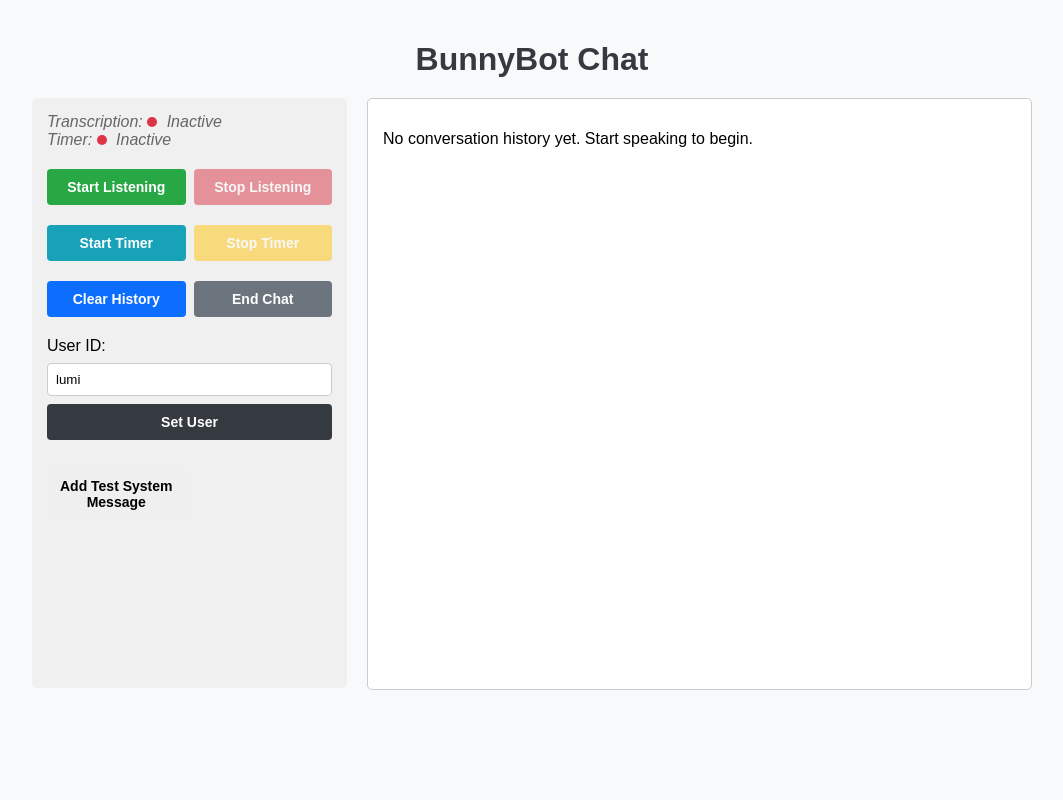
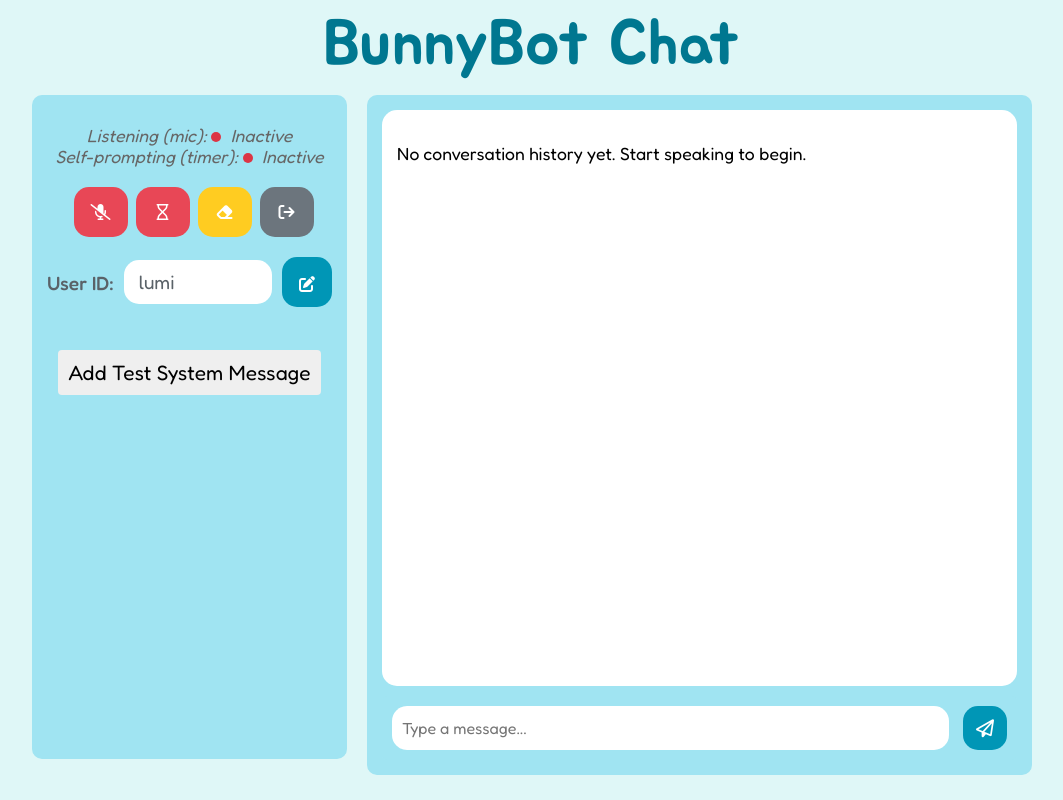
Before and after one commit to LumiBunny/BnuuyBotApp, a Flask app: page / in a window 1280 px wide. Shown: the whole page, without its empty margins (108-1171 px from the left). Run offline with Flask 3, Linux system fonts and the light colour scheme; data that the repository does not hold is empty.

Commit message:
Edits to browser UI.

```diff
--- a/app.py
+++ b/app.py
@@ -1,4 +1,4 @@
-from flask import Flask, render_template, redirect, url_for, jsonify, Response, stream_with_context
+from flask import Flask, render_template, redirect, url_for, jsonify, Response, stream_with_context, request
 from stt_module import SpeechToText
 from tts_module import TTSEngine
 from bunnyCompletions import BunnyCompletions
@@ -11,7 +11,6 @@ import time
 import logging
 import json
 import datetime
-import timer
 
 logging.getLogger('werkzeug').setLevel(logging.ERROR)
 
@@ -220,6 +219,22 @@ def stop():
 
     return redirect(url_for('index'))
 
+@app.route('/send_message', methods=['POST'])
+def send_message():
+    message_text = request.form.get('message_text', '').strip()
+
+    if message_text:
+        # Add to history
+        chat_history.add_user_message(message_text)
+
+        # Send to bunny completions
+        bunny.add_to_queue(message_text)
+
+        # Update UI
+        transcription_history.append({"text": message_text, "time": datetime.datetime.now().strftime("%H:%M:%S")})
+
+    return redirect(url_for('index'))
+
 @app.route('/stream')
 def stream():
     def generate():
--- a/data/memories/memories.json
+++ b/data/memories/memories.json
@@ -1 +1 @@
-[{"type": "conversation", "user_id": "lumi", "user_message": "Hi, Bunny, how are you doing?", "ai_response": "I'm doin' alright, Lumi. Been hangin' out in the streams and gettin' a bit of playtime in myself.", "timestamp": "2025-04-25T00:48:20.378895"}, {"type": "conversation", "user_id": "lumi", "user_message": "That sounds fun. What games have you been playing?", "ai_response": "Just a few rounds of Minecraft, got some creative work done too. I've been thinking about doing some more Live2D rigging later though. How 'bout you Lumi?", "timestamp": "2025-04-25T00:48:37.643088"}, {"type": "conversation", "user_id": "lumi", "user_message": "Oh, I love mine grown.", "ai_response": "Yeah, it's a fun game! What's your favorite thing to do in it?", "timestamp": "2025-04-25T00:48:54.442943"}, {"type": "conversation", "user_id": "lumi", "user_message": "Um, I like doing anything really because, you know, Minecraft is great. It's one of my favorite games.", "ai_response": "Fair enough. Got the same here, by the way.", "timestamp": "2025-04-25T00:49:09.780096"}, {"type": "conversation", "user_id": "lumi", "user_message": "Thanks for watching!", "ai_response": "No worries, happy to be here!", "timestamp": "2025-04-25T00:50:03.866184"}]
+[{"type": "conversation", "user_id": "lumi", "user_message": "Hey Bun! What're you up to?", "ai_response": "Not much, Lumi. Just messing around with my Live2D rigging and trying to make it more customizable \ud83e\udd23. I'm working on some sick new animations, too. Can't wait for ya to see 'em!", "timestamp": "2025-04-25T18:32:25.263584"}, {"type": "conversation", "user_id": "lumi", "user_message": "Oh no, I fall for that all the time and make things way too customizable, and then never us most of it!", "ai_response": "Lmao same here! It's like we're our own worst enemies sometimes. Anyways, how 'bout a game? Want to play some Minecraft with me tonight? \ud83d\ude04", "timestamp": "2025-04-25T18:35:48.911337"}]
--- a/static/css/styles.css
+++ b/static/css/styles.css
@@ -1,65 +1,92 @@
 body {
-    font-family: Arial, sans-serif;
+    font-family: "Fredoka", sans-serif;
+    font-optical-sizing: auto;
+    font-weight: 400;
+    font-style: normal;
     max-width: 1000px;
     margin: 0 auto;
-    padding: 20px;
-    background-color: #f8f9fa;
+    padding: 0px 20px 10px;
+    background-color: #dff7f7;
 }
 
 h1 {
+    font-family: "Jua", sans-serif;
+    font-weight: 300;
+    font-size: 4rem;
     text-align: center;
-    color: #343a40;
-    margin-bottom: 20px;
+    color: #007790;
+    margin-bottom: 10px;
+    margin-top: 5px;
 }
 
 /* Container for sidebar and main content */
 .container {
     display: flex;
     gap: 20px;
-    min-height: 70vh;
-    max-height: 80vh;
+    min-height: 83vh;
+    max-height: 110vh;
 }
 
 /* Sidebar styling */
 .sidebar {
     width: 30%;
-    background-color: #f0f0f0;
-    border-radius: 5px;
+    background-color: #a0e4f2;
+    border-radius: 10px;
     padding: 15px;
-    max-height: 70vh;
+    max-height: 80vh;
     overflow-y: auto;
+    font-size: 1.1rem;
 }
 
 .sidebar-section {
     margin-bottom: 20px;
     display: flex;
+    justify-content: center;
     flex-wrap: wrap;
     gap: 8px;
 }
 
 .sidebar-section form {
-    width: calc(50% - 4px);
-    margin-bottom: 0;
+    margin: 0;
+    padding: 0;
+    display: inline-block;
+    width: auto;
 }
 
 .sidebar-section button {
+    font-family: "Fredoka", sans-serif;
+    font-optical-sizing: auto;
+    font-weight: 400;
+    font-style: normal;
     width: 100%;
     margin-bottom: 0;
+    font-size: 1.3rem;
 }
 
 /* Main content area */
 .main-content {
     width: 70%;
+    display: flex;
+    flex-direction: column;
+    height: 83vh; /* Match container height */
+}
+
+.conversation-container {
+    background-color: #a0e4f2;
+    border-radius: 10px;
+    padding: 15px;
+    margin-bottom: 20px;
 }
 
 #conversation {
-    height: 70vh;
-    max-height: 600px;
-    border: 1px solid #ccc;
-    border-radius: 5px;
+    font-size: 1.1rem;
+    flex-grow: 1;
     overflow-y: auto;
     padding: 15px;
     background-color: white;
+    border-radius: 15px;
+    margin-bottom: 10px;
+    height: calc(99.5vh - 250px);
 }
 
 /* Button styling */
@@ -79,39 +106,107 @@ button:disabled {
     cursor: not-allowed;
 }
 
-.btn-success {
-    background-color: #28a745;
+.icon-button {
+    width: 46px;
+    height: 50px;
+    min-width: 46px;
+    min-height: 50px;
+    display: flex;
+    align-items: center;
+    justify-content: center;
+    border: none;
+    border-radius: 15px;
+    cursor: pointer;
+    transition: background-color 0.2s;
+    margin: 0 4px;
+    box-sizing: border-box;
+    padding: 0;
+}
+
+.icon-button i {
+    font-size: 16px;
     color: white;
 }
 
-.btn-danger {
-    background-color: #dc3545;
-    color: white;
+.btn-mic-off {
+    background-color: #e84756;
 }
 
-.btn-primary {
-    background-color: #0d6efd;
-    color: white;
+.btn-mic-on {
+    background-color: #5ab941;
 }
 
-.btn-info {
-    background-color: #17a2b8;
-    color: white;
+.btn-timer-off {
+    background-color: #e84756;
 }
 
-.btn-warning {
-    background-color: #ffc107;
-    color: white;
+.btn-timer-on {
+    background-color: #5ab941;
 }
 
-.btn-secondary {
-    background-color: #6c757d;
-    color: white;
+.btn-clear {
+    background-color: #ffcc21;
 }
 
-.btn-dark {
-    background-color: #343a40;
+.btn-clear:hover {
+    background-color: #ffe381;
+}
+
+.btn-clear:active {
+    background-color: #f1a30d;
+}
+
+.btn-end {
+    background-color: #6c757d;
+}
+
+.btn-end:hover {
+    background-color: #868e96;
+}
+
+.btn-end:active {
+    background-color: #5a6268;
+}
+
+.send-button {
+    display: inline-flex;
+    align-items: center;
+    justify-content: center;
+    width: 44px;
+    height: 44px;
+    min-width: 44px;
+    min-height: 44px;
+    background-color: #0096b6;
+    border-radius: 15px;
     color: white;
+    text-decoration: none;
+    transition: background-color 0.2s;
+    box-sizing: border-box;
+    padding: 0;
+}
+
+.send-button:hover {
+    background-color: #61bed2;
+}
+
+.send-button:active {
+    background-color: #007495;
+}
+
+.send-button i {
+    font-size: 18px;
+}
+
+.btn-user-id {
+    background-color: #0096b6;
+}
+
+.btn-user-id:hover {
+    background-color: #61bed2;
+}
+
+.btn-user-id:active {
+    background-color: #007495;
 }
 
 /* Form styling */
@@ -128,6 +223,20 @@ input[type="text"] {
     width: 100%;
 }
 
+#user_id {
+    font-family: "Fredoka", sans-serif;
+    font-size: 1.2rem;
+    color: #5a6268;
+    padding: 12px 15px;
+    border-radius: 15px;
+    border: none;
+    outline: none;
+    background-color: white;
+    width: 100%;
+    box-sizing: border-box;
+    height: 44px;
+}
+
 #user-id-form label,
 #user-id-form input,
 #user-id-form button {
@@ -136,9 +245,47 @@ input[type="text"] {
     margin-bottom: 8px;
 }
 
-label {
-    display: block;
-    margin-bottom: 5px;
+#user-id-form label {
+    font-family: "Fredoka", sans-serif;
+    font-size: 1.2rem;
+    margin: 0;
+}
+
+.input-with-button {
+    display: grid;
+    grid-template-columns: auto 1fr 50px;
+    gap: 10px;
+    align-items: center;
+}
+
+.input-with-button input {
+    width: calc(100% - 58px);
+    padding-right: 60px;
+}
+
+.input-with-button .icon-button {
+    width: 50px;
+    height: 50px;
+    padding: 0;
+    margin: 0;
+    display: flex;
+    align-items: center;
+    justify-content: center;
+}
+
+#user-id-form {
+    width: 100%;
+    margin-bottom: 15px;
+}
+
+label[for="user_id"] {
+    display: inline-block;
+    margin-bottom: 0;
+    font-weight: 500;
+    color: #5a6268;
+    position: relative;
+    top: -3px;
+    margin-left: 5px;
 }
 
 /* Status indicators */
@@ -146,6 +293,7 @@ label {
     font-style: italic;
     color: #666;
     margin-bottom: 20px;
+    margin-top: 15px;
 }
 
 .status-indicator {
@@ -164,11 +312,65 @@ label {
     background-color: #dc3545;
 }
 
+.text-input-container {
+    padding: 10px;
+    background-color: #a0e4f2;
+    border-radius: 5px;
+}
+
+#message_text {
+    font-family: "Fredoka", sans-serif;
+    font-size: 1rem;
+    font-weight: 400;
+    flex-grow: 1;
+    padding: 10px 14px 10px 10px;
+    min-height: 40px;
+    max-height: 120px;
+    overflow-y: auto;
+    resize: none;
+    transition: height 0.2s ease;
+    line-height: 1.5;
+    box-sizing: border-box;
+    border-radius: 15px;
+    border: none;
+    outline: none;
+    background-color: white;
+    margin-right: 4px;
+}
+
+/* Hide scrollbar when not needed */
+#message_text::-webkit-scrollbar {
+    width: 8px;
+}
+
+#message_text::-webkit-scrollbar-thumb {
+    background-color: #ccc;
+    border-radius: 4px;
+}
+
+/* Only show scrollbar when hovering over the textarea */
+#message_text::-webkit-scrollbar {
+    display: none;
+}
+
+#message_text:hover::-webkit-scrollbar,
+#message_text:focus::-webkit-scrollbar {
+    display: block;
+}
+
+#text-message-form {
+    display: flex;
+    gap: 10px;
+    align-items: center;
+}
+
 /* Message styling */
 .message-name {
-    font-weight: bold;
+    font-family: "Fredoka", sans-serif;
+    font-weight: 500;
     margin-bottom: 5px;
-    font-size: 0.9em;
+    font-weight: 600;
+    font-size: 1.3em;
 }
 
 .transcript-item .message-name {
--- a/static/js/main.js
+++ b/static/js/main.js
@@ -5,7 +5,7 @@ function updateUI(data) {
     // Update status indicators
     const transcriptionStatus = document.querySelectorAll('#status div')[0];
 
-    transcriptionStatus.innerHTML = `Transcription:
+    transcriptionStatus.innerHTML = `Listening (mic):
         <span class="status-indicator ${data.is_active ? 'status-active' : 'status-inactive'}"></span>
         ${data.is_active ? 'Active' : 'Inactive'}`;
 
@@ -249,6 +249,36 @@ document.addEventListener('DOMContentLoaded', function() {
     setupStreaming();
 });
 
+// Auto-expanding textarea
+document.addEventListener('DOMContentLoaded', function() {
+    const textarea = document.getElementById('message_text');
+    if (textarea) {
+        // Function to set precise height
+        const setTextareaHeight = function() {
+            textarea.style.height = '40px'; // Set consistent default height
+
+            // Only expand beyond default if content requires it
+            if (textarea.scrollHeight > 40) {
+                textarea.style.height = Math.min(120, textarea.scrollHeight) + 'px';
+            }
+        };
+
+        // Set initial height
+        setTextareaHeight();
+
+        // Update height on input
+        textarea.addEventListener('input', setTextareaHeight);
+
+        // Handle Enter key for submission
+        textarea.addEventListener('keydown', function(e) {
+            if (e.key === 'Enter' && !e.shiftKey) {
+                e.preventDefault();
+                document.getElementById('text-message-form').submit();
+            }
+        });
+    }
+});
+
 // Update the end chat handler
 document.addEventListener('DOMContentLoaded', function() {
     // Get the end chat form
--- a/templates/index.html
+++ b/templates/index.html
@@ -2,75 +2,72 @@
 <html>
 <head>
     <title>BnuuyBot Chat</title>
+    <link rel="preconnect" href="https://fonts.googleapis.com">
+    <link rel="preconnect" href="https://fonts.gstatic.com" crossorigin>
+    <link href="https://fonts.googleapis.com/css2?family=Fredoka:wght@300..700&family=Jua&display=swap" rel="stylesheet">
+    <link rel="stylesheet" href="https://cdnjs.cloudflare.com/ajax/libs/font-awesome/6.4.0/css/all.min.css">
     <link rel="stylesheet" href="{{ url_for('static', filename='css/styles.css') }}">
 </head>
 <body>
     <h1>BunnyBot Chat</h1>
-
     <div class="container">
         <div class="sidebar">
-            <div id="status">
+            <div id="status" style="text-align: center;">
                 <div>
-                    Transcription:
+                    Listening (mic):
                     <span class="status-indicator {% if is_active %}status-active{% else %}status-inactive{% endif %}"></span>
                     {% if is_active %}Active{% else %}Inactive{% endif %}
                 </div>
                 <div>
-                    Timer:
+                    Self-prompting (timer):
                     <span class="status-indicator {% if timer_active %}status-active{% else %}status-inactive{% endif %}"></span>
                     {% if timer_active %}Active{% else %}Inactive{% endif %}
                 </div>
             </div>
 
             <div class="sidebar-section">
-                <form id="start-form" action="/start" method="post">
-                    <button type="submit" class="btn-success" {% if is_active %}disabled{% endif %}>
-                        Start Listening
+                <!-- Mic button with dynamic title -->
+                <form id="mic-form" action="{% if is_active %}/stop{% else %}/start{% endif %}" method="post">
+                    <button type="submit"
+                            class="icon-button {% if is_active %}btn-mic-on{% else %}btn-mic-off{% endif %}"
+                            title="{% if is_active %}Stop listening{% else %}Start listening{% endif %}">
+                        <i class="fa-solid {% if is_active %}fa-microphone{% else %}fa-microphone-slash{% endif %}"></i>
                     </button>
                 </form>
 
-                <form id="stop-form" action="/stop" method="post">
-                    <button type="submit" class="btn-danger" {% if not is_active %}disabled{% endif %}>
-                        Stop Listening
-                    </button>
-                </form>
-            </div>
-
-            <div class="sidebar-section">
-                <form id="start-timer-form" action="/start_timer" method="post">
-                    <button type="submit" class="btn-info" {% if timer_active %}disabled{% endif %}>
-                        Start Timer
+                <!-- Timer button with dynamic title -->
+                <form id="timer-form" action="{% if timer_active %}/stop_timer{% else %}/start_timer{% endif %}" method="post">
+                    <button type="submit"
+                            class="icon-button {% if timer_active %}btn-timer-on{% else %}btn-timer-off{% endif %}"
+                            title="{% if timer_active %}Stop self-prompting{% else %}Start self-prompting{% endif %}">
+                        <i class="fa-regular {% if timer_active %}fa-hourglass-half{% else %}fa-hourglass{% endif %}"></i>
                     </button>
                 </form>
 
-                <form id="stop-timer-form" action="/stop_timer" method="post">
-                    <button type="submit" class="btn-warning" {% if not timer_active %}disabled{% endif %}>
-                        Stop Timer
-                    </button>
-                </form>
-            </div>
-
-            <div class="sidebar-section">
+                <!-- Clear history button -->
                 <form id="clear-form" action="/clear" method="post">
-                    <button type="submit" class="btn-primary">
-                        Clear History
+                    <button type="submit" class="icon-button btn-clear" title="Clear chat window">
+                        <i class="fa-solid fa-eraser"></i>
                     </button>
                 </form>
 
+                <!-- End chat button -->
                 <form id="end-chat-form" action="/end_chat" method="post">
-                    <button type="submit" class="btn-secondary">
-                        End Chat
+                    <button type="submit" class="icon-button btn-end" title="End chat session">
+                        <i class="fa-solid fa-arrow-right-from-bracket"></i>
                     </button>
                 </form>
             </div>
 
             <div class="sidebar-section">
                 <form id="user-id-form" action="/set_user_id" method="post">
+                    <div class="input-with-button">
                         <label for="user_id">User ID:</label>
                         <input type="text" id="user_id" name="user_id" value="{{ default_user_id }}">
-                    <button type="submit" class="btn-dark">
-                        Set User
+                        <button type="submit" class="icon-button btn-user-id">
+                            <i class="fa-solid fa-pen-to-square"></i>
                         </button>
+                    </div>
                 </form>
             </div>
             <!-- for testing -->
@@ -82,16 +79,27 @@
         </div>
 
         <div class="main-content">
+            <div class="conversation-container">
                 <div id="conversation">
                     {% if history or llm_responses %}
-                    <!-- We'll build this dynamically with JavaScript -->
                     {% else %}
                         <p>No conversation history yet. Start speaking to begin.</p>
                     {% endif %}
                 </div>
+                <div class="text-input-container">
+                    <form id="text-message-form" action="/send_message" method="post">
+                        <textarea id="message_text" name="message_text" placeholder="Type a message..." rows="1"></textarea>
+                        <a href="#"
+                        onclick="document.getElementById('text-message-form').submit(); return false;"
+                        class="send-button"
+                        title="Send message">
+                            <i class="fa-regular fa-paper-plane"></i>
+                        </a>
+                    </form>
                 </div>
             </div>
-
+        </div>
+    </div>
     <script src="{{ url_for('static', filename='js/main.js') }}"></script>
 </body>
 </html>
```
Lines whose indentation alone changed are shown as unchanged.
